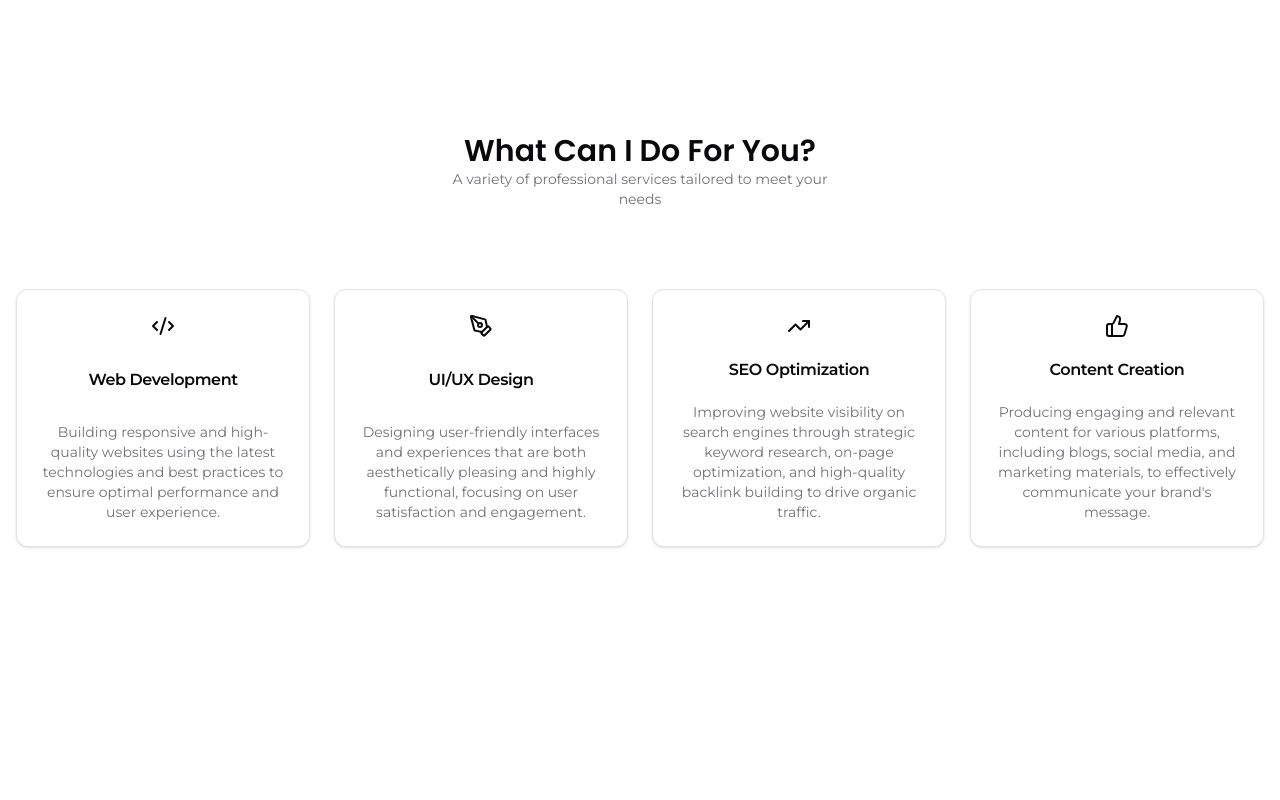
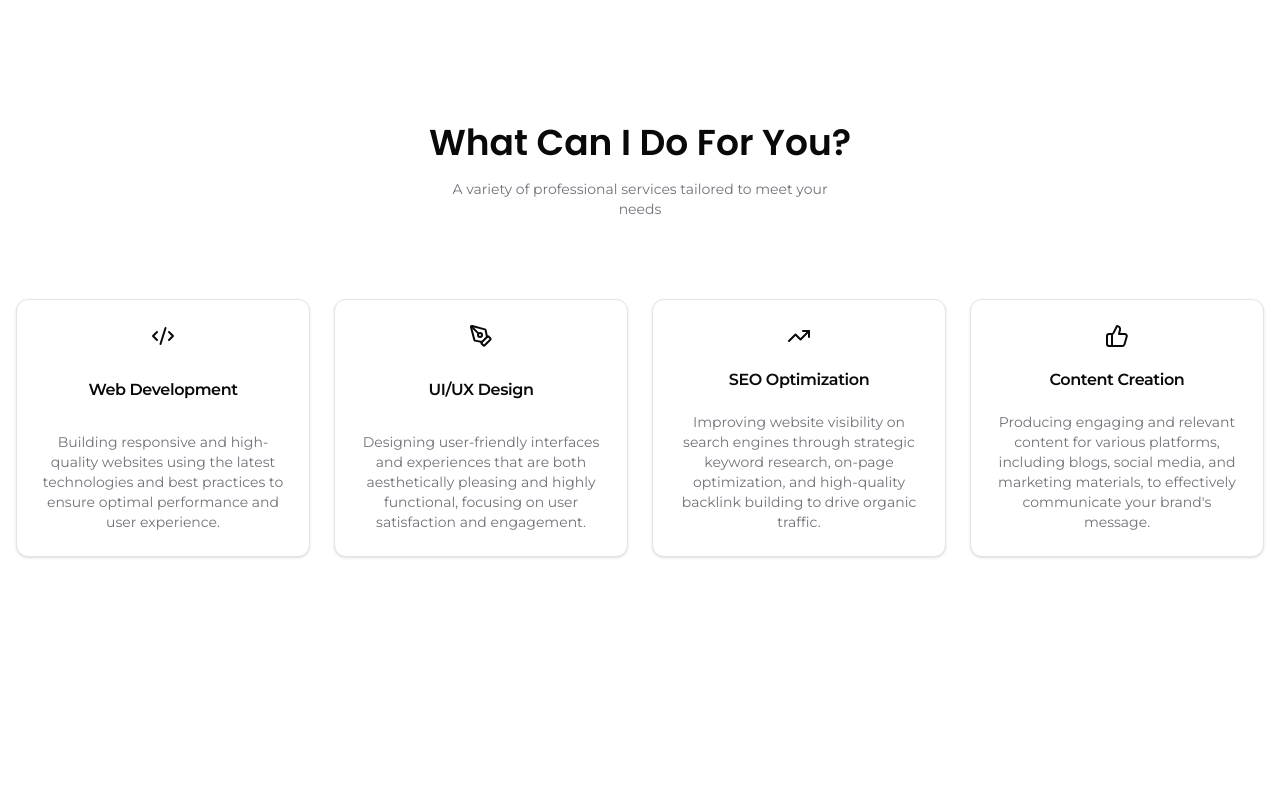
Before and after one commit to raphaeleliass/Meu-Portfolio, a Next.js app: page / in a window 1280 px wide. Shown: the part 860-1660 px from the top of the page. Built offline with nearby package versions, Linux system fonts and the light colour scheme.

Commit message:
feat: update Section component styles for improved typography and spacing

```diff
--- a/src/components/ui/section.tsx
+++ b/src/components/ui/section.tsx
@@ -22,7 +22,7 @@ export const SectionTitle = ({
 }: BaseProps<HTMLHeadingElement>) => (
   <h2
     className={clsx(
-      "font-Poppins text-xl font-semibold md:text-3xl",
+      "font-Poppins text-2xl font-semibold md:text-4xl",
       className,
     )}
     {...props}
@@ -37,7 +37,7 @@ export const SectionDescription = ({
 }: BaseProps<HTMLParagraphElement>) => (
   <p
     className={clsx(
-      "max-w-xs text-center text-sm text-muted-foreground md:max-w-sm",
+      "max-w-xs text-center  mt-4 text-sm text-muted-foreground md:max-w-sm",
       className,
     )}
     ref={ref}
```
